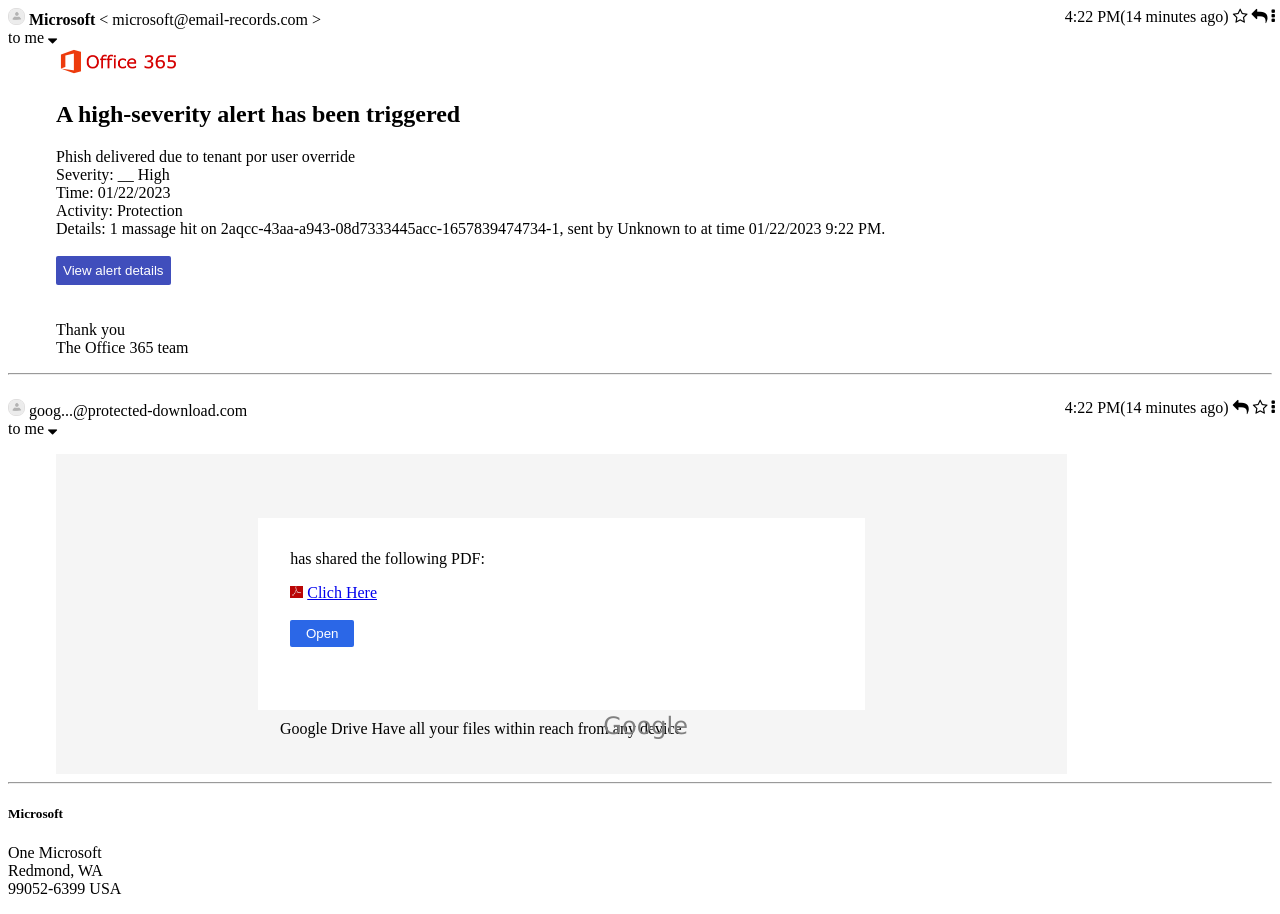
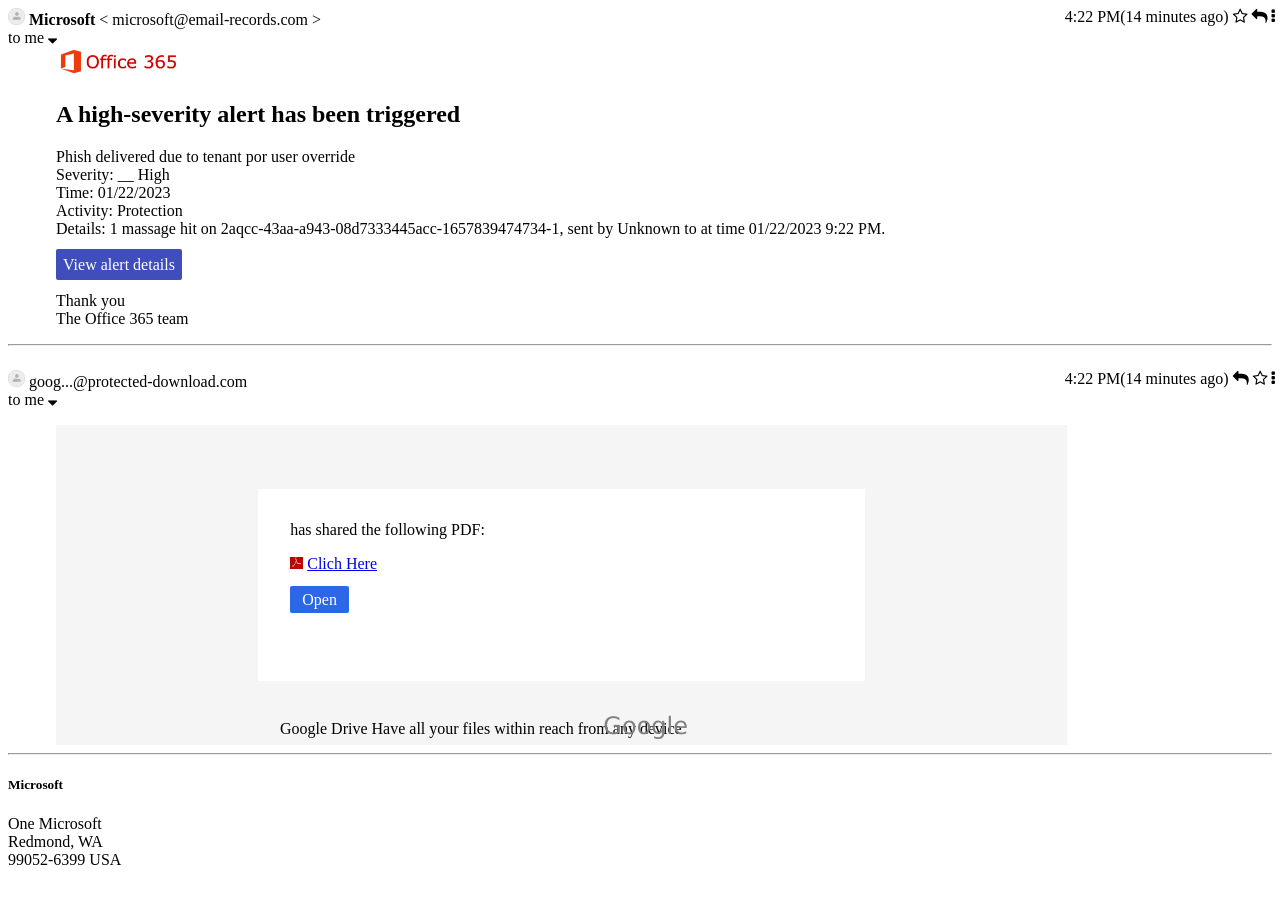
Before and after one commit to Josephineb-Holder/phishing-email-lesson, a plain HTML site: page index.html in a window 1280 px wide. After the commit the page ends 885 px from the top, so only its background shows below. Drawn offline with Linux system fonts and the light colour scheme.

Commit message:
phishing email second comit

```diff
--- a/index.html
+++ b/index.html
@@ -34,7 +34,8 @@
           2aqcc-43aa-a943-08d7333445acc-1657839474734-1, sent by Unknown to at
           time 01/22/2023 9:22 PM. <br>
           <br>
-          <button onclick="window.location.href='https://w3docs.com';">View alert details </button> <br>
+          <a class="btn" href="http://w3docs.com">View alert details</a>
+
           <br>
 
           <br>Thank you <br>
@@ -62,7 +63,7 @@
                   </p>
                  <img src="pdflogo.jpg" alt="" style="width: 13px" /> <a href="https://w3docs.com">Clich Here</a><br>
                   <br>
-                  <button onclick="window.location.href='https://w3docs.com';">Open</button>
+                  <a class="btn" href="http://w3docs.com">Open</a>
             </div>
 
         </div>
--- a/style.css
+++ b/style.css
@@ -11,9 +11,10 @@
   right: 5px;
 }
 
-.two > div > p > button {
+.two > div > p > .btn {
   color: white;
   border: none;
+  text-decoration: none;
   border-radius: 2px;
   padding: 7px;
   background-color: rgb(64, 78, 188);
@@ -39,12 +40,12 @@
   margin-left: 2rem;
 }
 
-.inside-text > button {
+.inside-text > .btn {
   background-color: rgb(43, 103, 231);
   border: none;
   border-radius: 2px;
-  padding: 6px;
-  width: 4rem;
+  padding: 5px 12px 5px;
+  text-decoration: none;
   color: white;
 }
 
```
